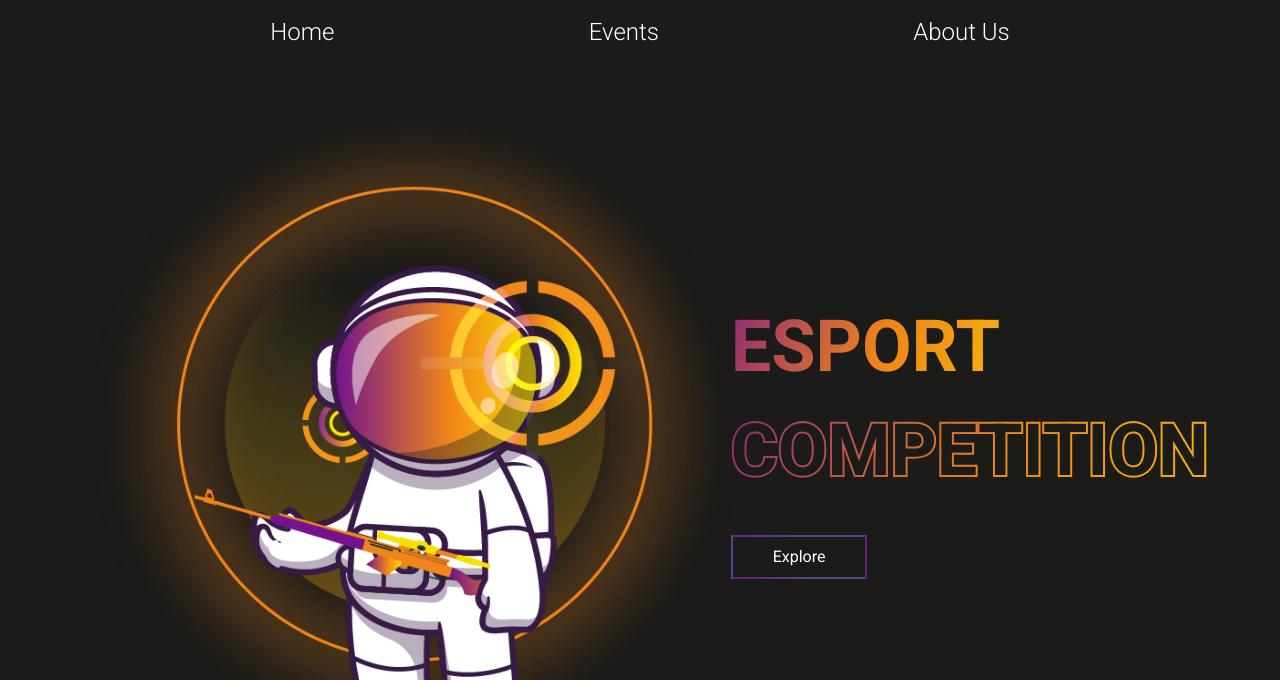
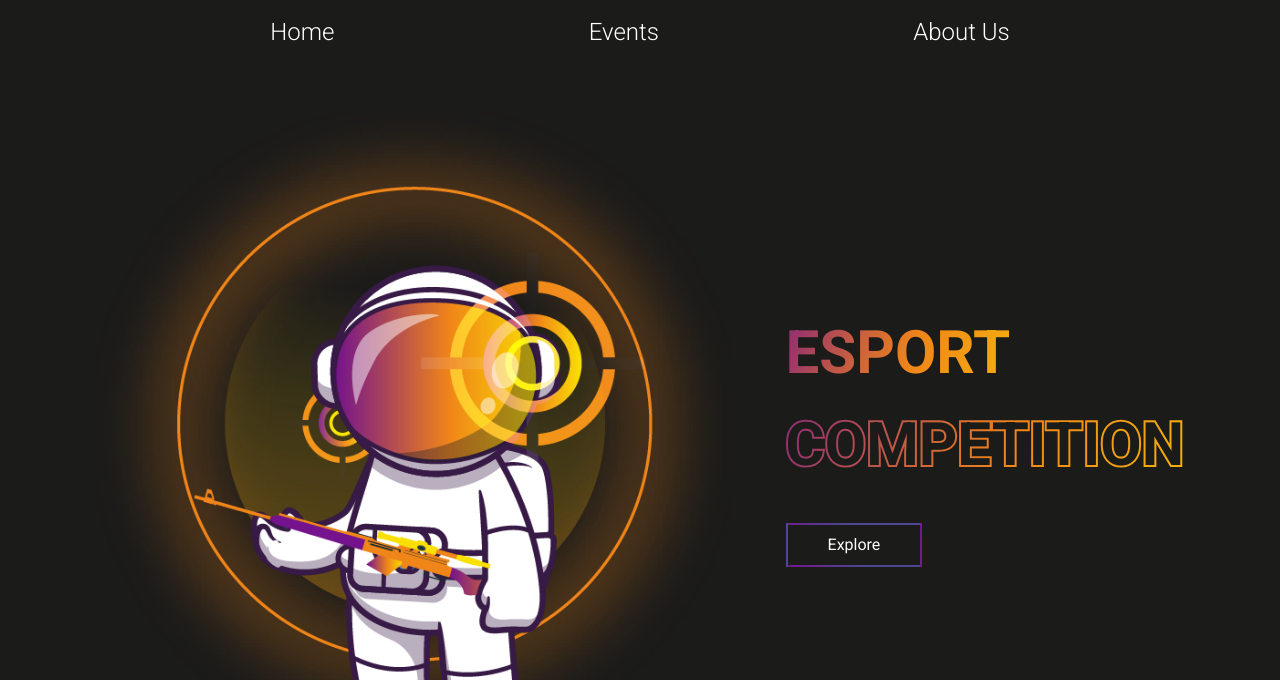
Before and after one commit to qolbudr/xproject-landing, a website: page esport.html in a window 1280 px wide. Shown: the top 680 px of the page. Drawn offline with nearby package versions, Linux system fonts and the light colour scheme; files that its build step writes are made by us from their sources.

Commit message:
reduce esport font

```diff
--- a/esport.html
+++ b/esport.html
@@ -44,7 +44,7 @@
         <img src="./public/images/esport-asset.png" alt="" class="hidden lg:block w-7/12">
 
         <div class="flex flex-col">
-          <h1 class="text-6xl lg:text-7xl font-bold uppercase flex flex-col justify-center lg:justify-start items-center lg:items-start"><span class="text-gradient lg:mt-7">Esport</span> <span class="text-custom-black text-gradient-stroke lg:mt-8">Competition</span></h1>
+          <h1 class="text-5xl lg:text-6xl font-bold uppercase flex flex-col justify-center lg:justify-start items-center lg:items-start"><span class="text-gradient lg:mt-7">Esport</span> <span class="text-custom-black text-gradient-stroke lg:mt-8">Competition</span></h1>
 
           <div class="flex justify-center lg:justify-start items-center lg:items-start mt-12">
             <a
--- a/package.json
+++ b/package.json
@@ -19,7 +19,7 @@
     "landing",
     "page"
   ],
-  "author": "Yusril A. P.",
+  "author": "Yusril A. P. | Qolbu Dzikru R.",
   "license": "MIT",
   "bugs": {
     "url": "https://github.com/qolbudr/xproject-landing/issues"
```
